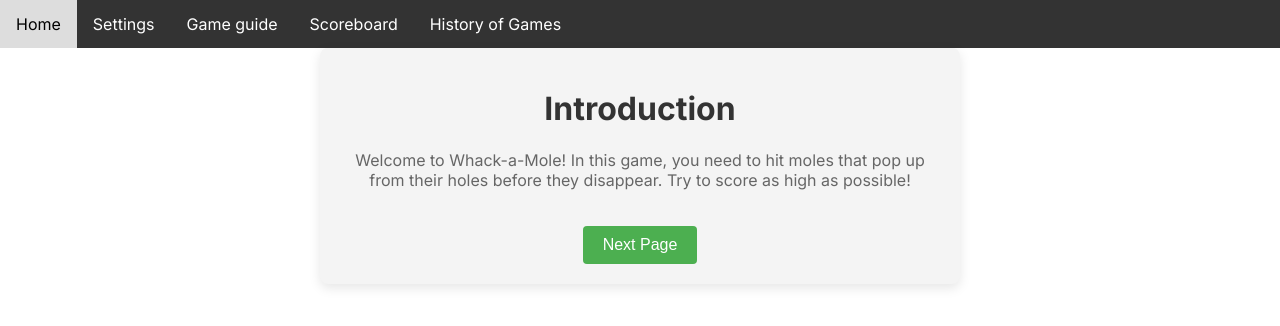
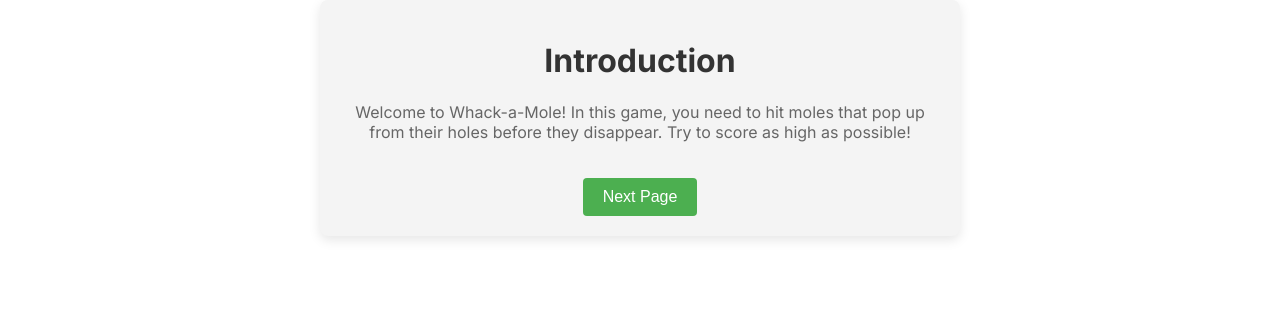
Before and after one commit to 965615088/CSS_Assignment, a Next.js app: page /guide in a window 1280 px wide. Shown: the top 326 px of the page. Built offline with nearby package versions, Linux system fonts and the light colour scheme.

Commit message:
Commit escape key to quit

```diff
--- /dev/null
+++ b/app/components/EscapeKeyListener.jsx
@@ -0,0 +1,28 @@
+"use client";
+import { useEffect, createContext, useContext } from "react";
+import { useRouter } from "next/navigation";
+
+const EscapeKeyContext = createContext();
+
+export const EscapeKeyProvider = ({ children }) => {
+  const router = useRouter();
+
+  useEffect(() => {
+    const handleKeyDown = (event) => {
+      if (event.key === "Escape") {
+        router.push("/");
+      }
+    };
+
+    window.addEventListener("keydown", handleKeyDown);
+    return () => {
+      window.removeEventListener("keydown", handleKeyDown);
+    };
+  }, [router]);
+
+  return (
+    <EscapeKeyContext.Provider value={{}}>
+      {children}
+    </EscapeKeyContext.Provider>
+  );
+};
--- a/app/guide/page.jsx
+++ b/app/guide/page.jsx
@@ -1,6 +1,6 @@
 "use client"
 import React, { useState } from 'react';
-import Link from 'next/link';  // Import Link from next/link
+import Link from 'next/link';
 import styles from './page.module.css';
 
 const Guide = () => {
--- a/app/layout.jsx
+++ b/app/layout.jsx
@@ -1,24 +1,17 @@
 "use client";
 import { Inter } from "next/font/google";
 import "./globals.css";
-import Navbar from "@/app/ui/Navbar";
-import { usePathname } from "next/navigation";
+import { EscapeKeyProvider } from "./components/EscapeKeyListener";
 
 const inter = Inter({ subsets: ["latin"] });
 
-// export const metadata = {
-//   title: "Whack-A-Mole Game",
-//   description: "Created by Wyse, Yu Hao, Ian, and Gerel",
-// };
-
 export default function RootLayout({ children }) {
-  const pathname = usePathname();
-  const hideNavbar = pathname === "/game";
   return (
     <html lang="en">
       <body className={inter.className}>
-        {!hideNavbar && <Navbar />}
-        {children}
+        <EscapeKeyProvider>
+          {children}
+        </EscapeKeyProvider>
       </body>
     </html>
   );
--- a/app/ui/Navbar.jsx
+++ /dev/null
@@ -1,24 +0,0 @@
-import styles from "./Navbar.module.css";
-import Link from "next/link";
-
-export default function Navbar() {
-  return (
-    <nav className={styles.navbar}>
-      <Link className={styles.navitem} href="/">
-        Home
-      </Link>
-      <Link className={styles.navitem} href="/settings">
-        Settings
-      </Link>
-      <Link className={styles.navitem} href="/guide">
-        Game guide
-      </Link>
-      <Link className={styles.navitem} href="/scoreboard">
-        Scoreboard
-      </Link>
-      <Link className={styles.navitem} href="/historyofgames">
-        History of Games
-      </Link>
-    </nav>
-  );
-}
--- a/app/ui/Navbar.module.css
+++ /dev/null
@@ -1,20 +0,0 @@
-.navbar {
-    background-color: #333;
-    overflow: hidden;
-
-  }
-
-
-  .navitem {
-    float: left;
-    display: block;
-    color: white;
-    text-align: center;
-    padding: 14px 16px;
-    text-decoration: none;
-  }
-
-  .navitem:hover {
-    background-color: #ddd;
-    color: black;
-  }
```
